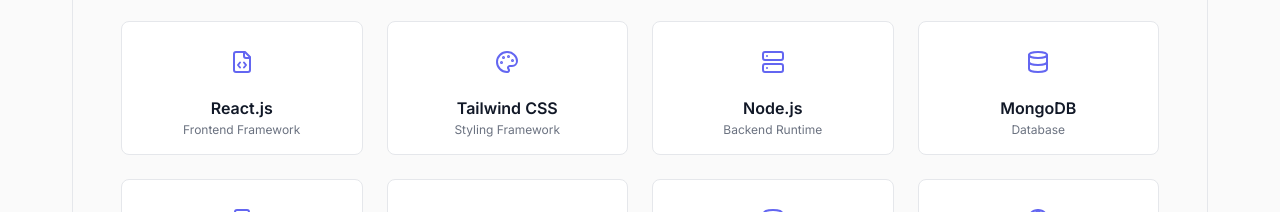
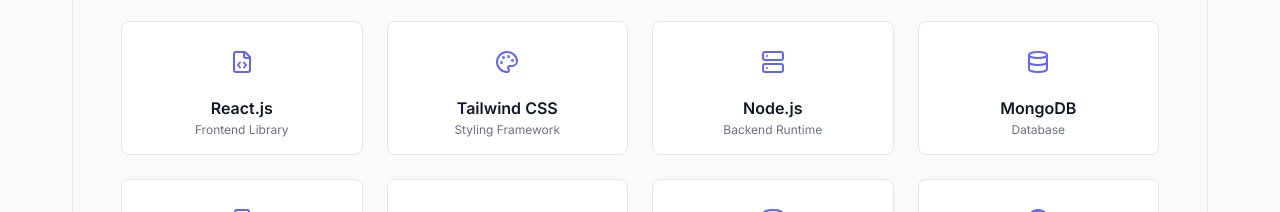
Before and after one commit to gokulprasanthb/MyPortfolio, a React (Vite) app in the folder frontend/: page / in a window 1280 px wide. Shown: the part 4060-4272 px from the top of the page. Built offline with nearby package versions, Linux system fonts and the light colour scheme.

Commit message:
Code Update

```diff
--- a/frontend/src/pages/homepage/components/ContactPreview.jsx
+++ b/frontend/src/pages/homepage/components/ContactPreview.jsx
@@ -294,7 +294,7 @@
             <Button
               variant="outline"
               size="lg"
-              onClick={() => window.open('/assets/cv/Resume.pdf', '_blank')}
+              onClick={() => window.open('/assets/cv/Resume_.pdf', '_blank')}
               iconName="Download"
               iconPosition="left"
               className="brand-button-hover"
--- a/frontend/src/pages/homepage/components/HeroSection.jsx
+++ b/frontend/src/pages/homepage/components/HeroSection.jsx
@@ -142,7 +142,7 @@
               <Button
                 variant="secondary"
                 size="lg"
-                onClick={() => window.open('/assets/cv/Resume.pdf', '_blank')}
+                onClick={() => window.open('/assets/cv/Resume_.pdf', '_blank')}
                 iconName="Download"
                 iconPosition="left"
                 className="brand-button-hover"
--- a/frontend/src/pages/homepage/components/SkillsPreview.jsx
+++ b/frontend/src/pages/homepage/components/SkillsPreview.jsx
@@ -132,7 +132,7 @@
 
           <div className="grid grid-cols-2 md:grid-cols-4 gap-6 mb-8">
             {[
-              { name: 'React.js', desc: 'Frontend Framework', icon: 'FileCode' },
+              { name: 'React.js', desc: 'Frontend Library', icon: 'FileCode' },
               { name: 'Tailwind CSS', desc: 'Styling Framework', icon: 'Palette' },
               { name: 'Node.js', desc: 'Backend Runtime', icon: 'Server' },
               { name: 'MongoDB', desc: 'Database', icon: 'Database' },
```
Also changed, not shown: 2 other files (tests, documents, lock files or other folders).
